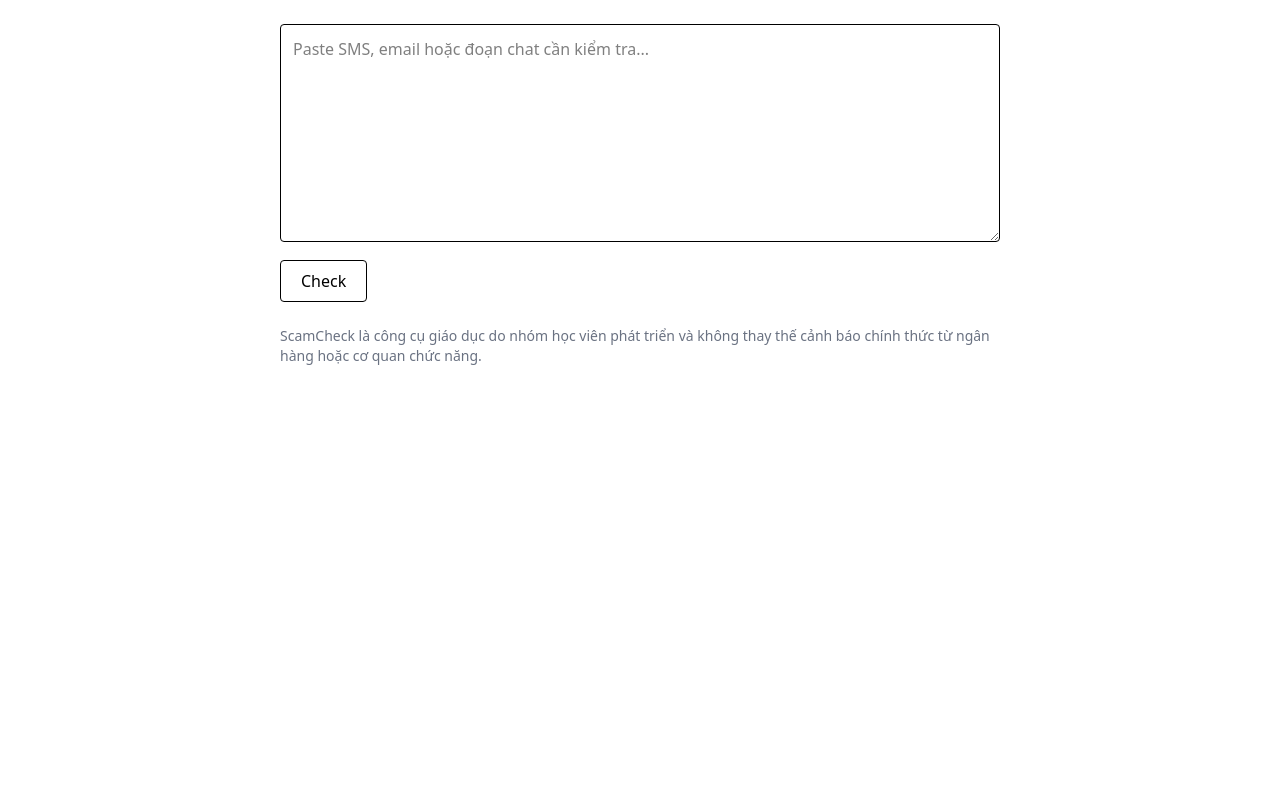
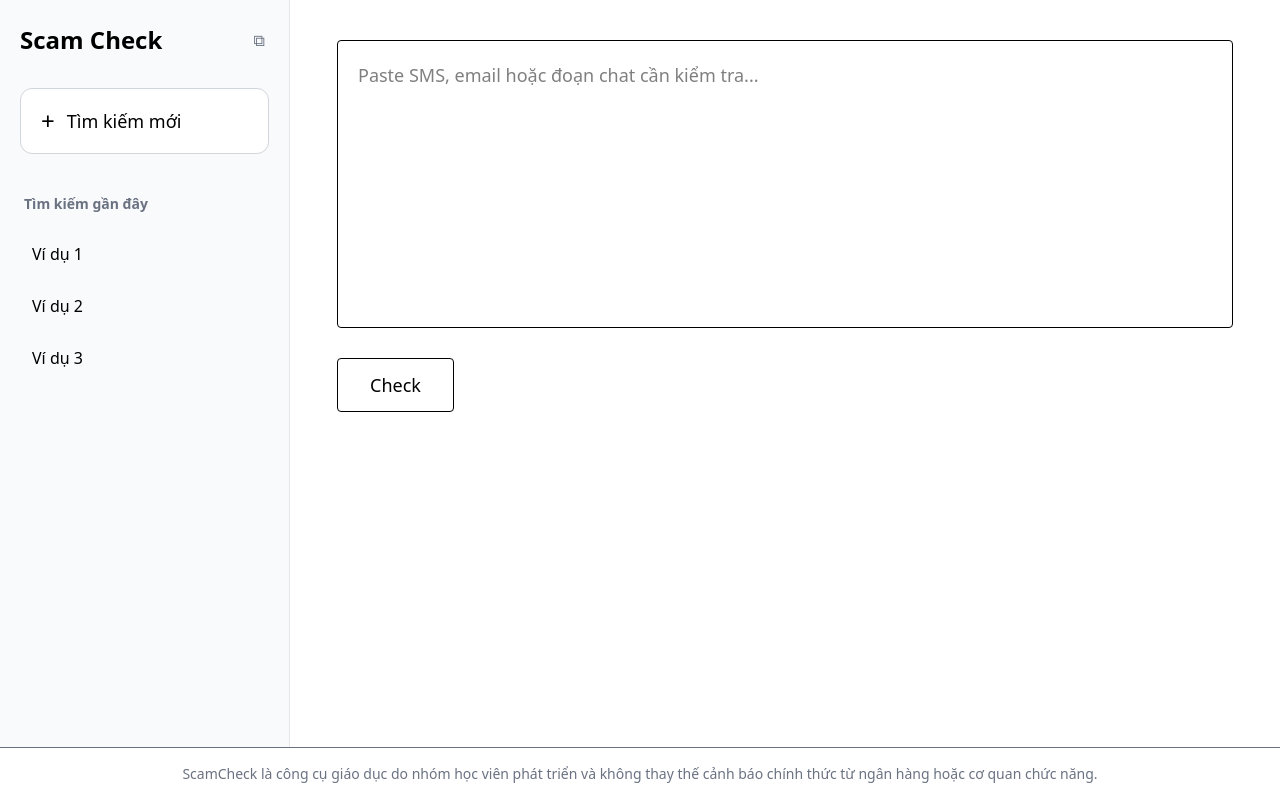
Before and after one commit to Khaiminh1902/scamcheck, a Next.js app: page / in a window 1280 px wide. Built offline with nearby package versions, Linux system fonts and the light colour scheme.

Commit message:
change UI

```diff
--- a/app/page.tsx
+++ b/app/page.tsx
@@ -6,9 +6,7 @@ import { DetectiveResult } from "@/types/detective";
 
 export default function Page() {
   const [message, setMessage] = useState("");
-
   const [result, setResult] = useState<DetectiveResult | null>(null);
-
   const [loading, setLoading] = useState(false);
 
   async function handleCheck() {
@@ -47,27 +45,77 @@ export default function Page() {
   }
 
   return (
-    <div className="max-w-3xl mx-auto p-6 space-y-6">
+    <div className="flex h-screen flex-col bg-white text-black">
+      {/* Main area */}
+      <div className="flex flex-1 min-h-0">
+        {/* Sidebar */}
+        <aside className="w-72.5 border-r border-gray-200 bg-gray-50 px-5 py-6">
+          <div className="mb-8 flex items-center justify-between">
+            <h1 className="text-2xl font-bold">Scam Check</h1>
+
+            <button className="rounded-md p-1 text-gray-500 hover:bg-gray-200">
+              ⧉
+            </button>
+          </div>
+
+          <button
+            className="mb-10 flex w-full items-center gap-3 rounded-xl border border-gray-300 bg-white px-5 py-4 text-lg hover:bg-gray-100"
+            onClick={() => {
+              setMessage("");
+              setResult(null);
+            }}
+          >
+            <span className="text-2xl">+</span>
+            <span>Tìm kiếm mới</span>
+          </button>
+
           <div>
+            <h2 className="mb-4 px-1 text-sm font-semibold text-gray-500">
+              Tìm kiếm gần đây
+            </h2>
+
+            <div className="space-y-1">
+              <button className="w-full rounded-xl px-3 py-3 text-left text-base hover:bg-gray-200">
+                Ví dụ 1
+              </button>
+
+              <button className="w-full rounded-xl px-3 py-3 text-left text-base hover:bg-gray-200">
+                Ví dụ 2
+              </button>
+
+              <button className="w-full rounded-xl px-3 py-3 text-left text-base hover:bg-gray-200">
+                Ví dụ 3
+              </button>
+            </div>
+          </div>
+        </aside>
+
+        {/* Main content */}
+        <main className="flex-1 overflow-y-auto px-10 py-10">
+          <div className="mx-auto w-full max-w-4xl">
+            {/* Input */}
             <textarea
-          className="border w-full p-3 rounded"
-          rows={8}
+              className="h-72 w-full resize-none rounded border border-black p-5 text-lg outline-none"
               placeholder="Paste SMS, email hoặc đoạn chat cần kiểm tra..."
               value={message}
               onChange={(e) => setMessage(e.target.value)}
             />
 
-        <button onClick={handleCheck} className="border px-5 py-2 rounded mt-3">
+            <button
+              onClick={handleCheck}
+              className="mt-6 rounded border border-black px-8 py-3 text-lg hover:bg-gray-100"
+            >
               {loading ? "Checking..." : "Check"}
             </button>
-      </div>
 
+            {/* Results */}
             {result && (
-        <>
+              <div className="mt-10 space-y-6">
                 <RiskBadge level={result.riskLevel} />
 
-          <div className="border rounded p-4">
-            <h2 className="font-bold mb-3">Nội dung gốc</h2>
+                {/* Original text */}
+                <div className="rounded border p-4">
+                  <h2 className="mb-3 text-xl font-bold">Nội dung gốc</h2>
 
                   <div
                     dangerouslySetInnerHTML={{
@@ -79,42 +127,50 @@ export default function Page() {
                   />
                 </div>
 
+                {/* Scam signs */}
                 <div className="space-y-4">
-            <h2 className="font-bold text-xl">Dấu hiệu lừa đảo</h2>
+                  <h2 className="text-xl font-bold">Dấu hiệu lừa đảo</h2>
 
                   {result.scamSigns.length === 0 && (
                     <div>Không phát hiện dấu hiệu đáng ngờ.</div>
                   )}
 
                   {result.scamSigns.map((sign, index) => (
-              <div key={index} className="border rounded p-4">
+                    <div key={index} className="rounded border p-4">
                       <h3 className="font-bold text-red-600">{sign.title}</h3>
 
                       <p className="mt-2">{sign.explanation}</p>
 
-                <div className="bg-yellow-100 p-2 rounded mt-3">
+                      <div className="mt-3 rounded bg-yellow-100 p-2">
                         &quot;{sign.excerpt}&quot;
                       </div>
                     </div>
                   ))}
                 </div>
 
-          <div className="border rounded p-4">
-            <h2 className="font-bold text-xl mb-3">Hành động khuyến nghị</h2>
+                {/* Recommendations */}
+                <div className="rounded border p-4">
+                  <h2 className="mb-3 text-xl font-bold">
+                    Hành động khuyến nghị
+                  </h2>
 
-            <ul className="list-disc ml-5 space-y-2">
+                  <ul className="ml-5 list-disc space-y-2">
                     {result.recommendedActions.map((action, index) => (
                       <li key={index}>{action}</li>
                     ))}
                   </ul>
                 </div>
-        </>
+              </div>
             )}
+          </div>
+        </main>
+      </div>
 
-      <div className="text-sm text-gray-500">
+      {/* Footer */}
+      <footer className="shrink-0 w-full border-t bg-white px-10 py-4 text-center text-sm text-gray-500">
         ScamCheck là công cụ giáo dục do nhóm học viên phát triển và không thay
         thế cảnh báo chính thức từ ngân hàng hoặc cơ quan chức năng.
-      </div>
+      </footer>
     </div>
   );
 }
```
Lines whose indentation alone changed are shown as unchanged.
